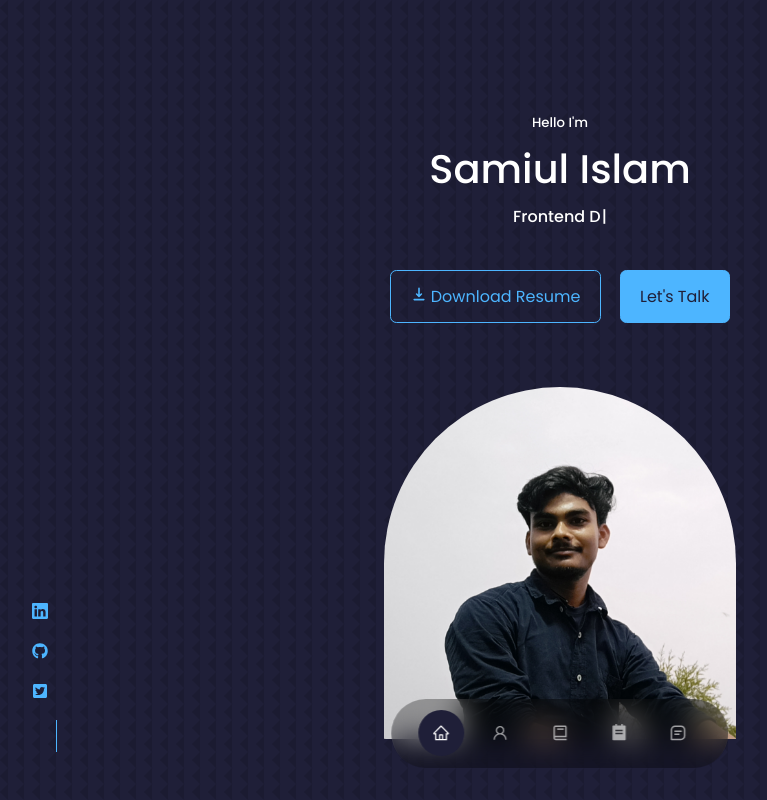
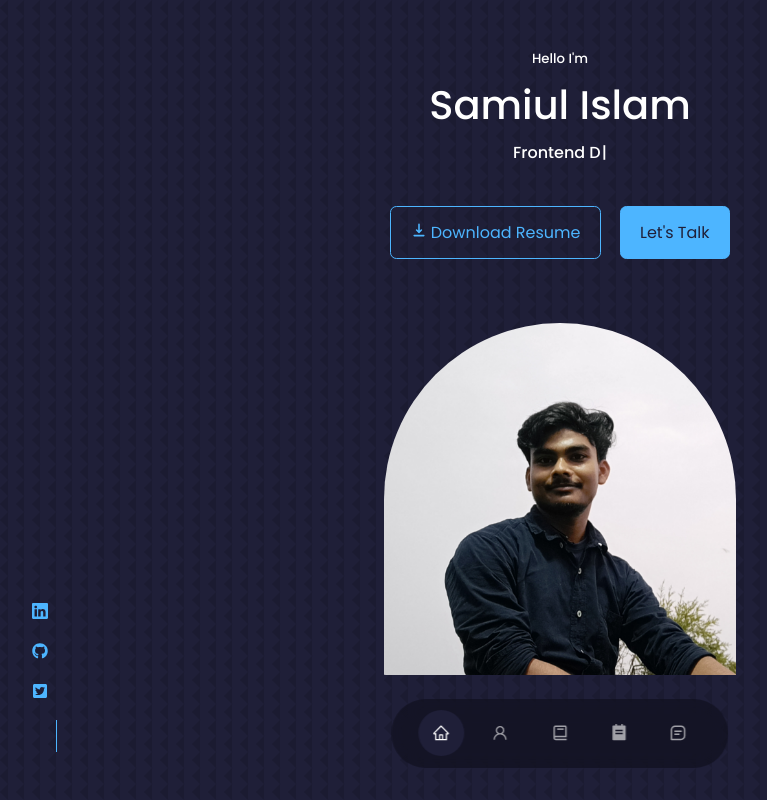
Before and after one commit to softsamiul/react-portfolio, a React (Create React App) app: page / in a window 1280 px wide. Shown: the top 800 px of the page, without its empty margins (80-847 px from the left). Built offline with nearby package versions, Linux system fonts and the light colour scheme.

Commit message:
form err fixed and top padding reduced

```diff
--- a/src/components/Contact/Contact.jsx
+++ b/src/components/Contact/Contact.jsx
@@ -25,7 +25,10 @@ const Contact = () => {
                 hideClass: {
                   popup: 'animate__animated animate__fadeOutUp'
                 }
-            })
+            });
+            e.target["name"].value = "";
+            e.target["email"].value = "";
+            e.target["message"].value = "";
         }, (error) => {
             console.log(error.text);
             Swal.fire({
@@ -82,14 +85,16 @@ const Contact = () => {
                 </Fade>
                 {/* END OF CONTACT OPTIONS */}
 
-                <Fade right>
+                {/* <Fade right> */}
                     <form action="" className='contact__form' ref={form} onSubmit={sendEmail}>
-                        <input type="text" name='name' placeholder='Enter name' required/>
-                        <input type="email" name='email' placeholder='Enter email' required/>
-                        <textarea name="message" id="" cols="30" rows="10" placeholder='Enter your message'></textarea>
-                        <button type="submit" className='btn btn-primary send__msg__btn'>Send Message</button>
+                        <Fade right>
+                            <input type="text" name='name' placeholder='Enter name' required/>
+                            <input type="email" name='email' placeholder='Enter email' required/>
+                            <textarea name="message" id="" cols="30" rows="10" placeholder='Enter your message'></textarea>
+                            <button type="submit" className='btn btn-primary send__msg__btn'>Send Message</button>
+                        </Fade>
                     </form>
-                </Fade>
+
             </div>
         </section>
     );
--- a/src/components/Header/Header.css
+++ b/src/components/Header/Header.css
@@ -1,6 +1,6 @@
 header{
     height: 100vh;
-    padding-top: 7rem;
+    padding-top: 3rem;
     overflow: hidden;
 }
 
```
